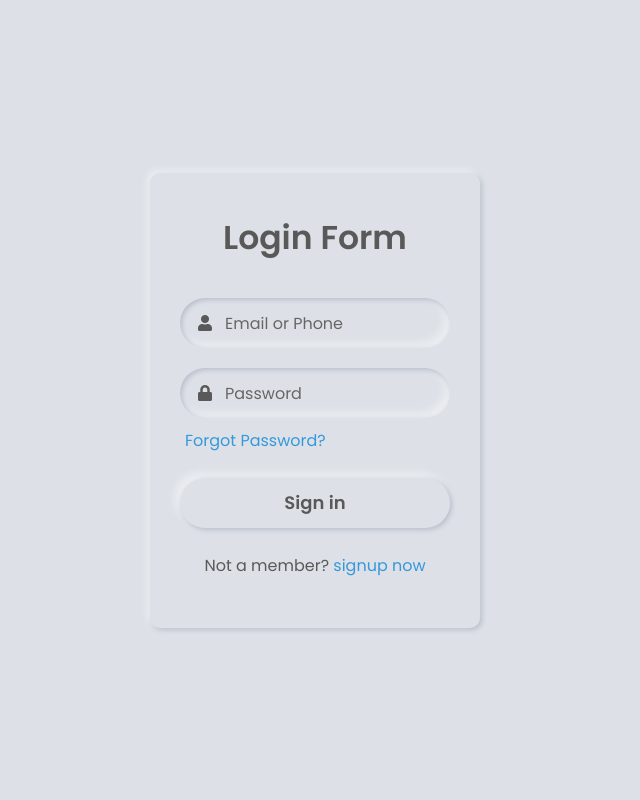
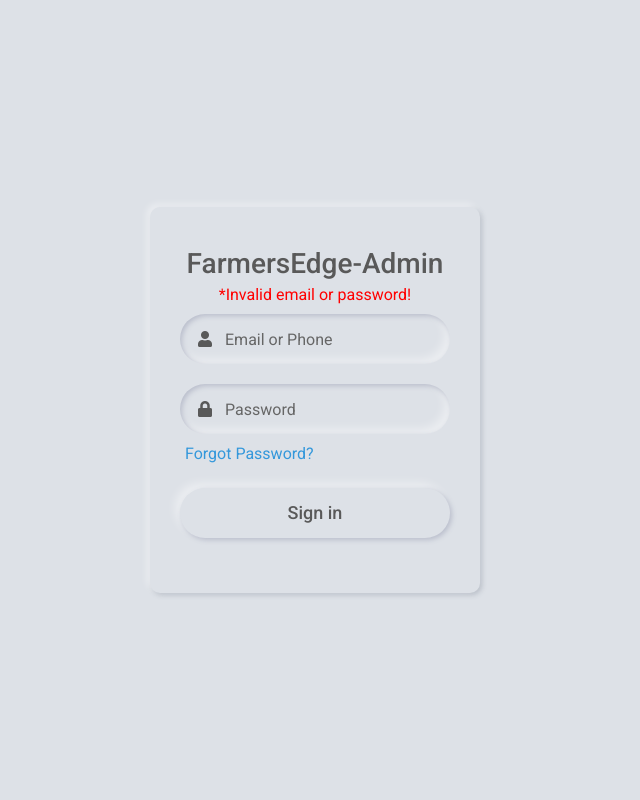
Before and after one commit to shakilkhan1414/Project_FarmersEdge, a PHP site: page /admin/view/index.php in a window 1280 px wide. Shown: the whole page, without its empty margins (325-965 px from the left). Run offline with PHP 8.4, Linux system fonts and the light colour scheme.

Commit message:
Add files via upload

```diff
--- a/admin/css/style.css
+++ b/admin/css/style.css
@@ -1,20 +1,27 @@
-@import url('https://fonts.googleapis.com/css?family=Poppins:400,500,600,700&display=swap');
+@import url('https://fonts.googleapis.com/css2?family=Roboto:wght@300;400;500&display=swap');
 *{
   margin: 0;
   padding: 0;
   box-sizing: border-box;
-  font-family: 'Poppins', sans-serif;
+  font-family: 'Roboto', sans-serif;
+  list-style-type: none;
+  scroll-behavior: smooth;
 }
-html,body{
-  height: 100%;
+a{
+    text-decoration: none;
 }
-body{
-  display: grid;
-  place-items: center;
-  background: #dde1e7;
-  text-align: center;
+
+/* ------- login page start ----------*/
+
+#login_wrapper{
+    display: flex;
+    justify-content: center;
+    align-items: center;
+    height: 100vh;
+    text-align: center;
+    background: #dde1e7;
 }
-.content{
+#login_wrapper .content{
   width: 330px;
   padding: 40px 30px;
   background: #dde1e7;
@@ -22,22 +29,22 @@ body{
   box-shadow: -3px -3px 7px #ffffff73,
                2px 2px 5px rgba(94,104,121,0.288);
 }
-.content .text{
-  font-size: 33px;
-  font-weight: 600;
-  margin-bottom: 35px;
+#login_wrapper .content .text{
+  font-size: 28px;
+  font-weight: 500;
+  margin-bottom: 15px;
   color: #595959;
 }
-.field{
+#login_wrapper .field{
   height: 50px;
   width: 100%;
   display: flex;
   position: relative;
 }
-.field:nth-child(2){
+#login_wrapper .field:nth-child(2){
   margin-top: 20px;
 }
-.field input{
+#login_wrapper .field input{
   height: 100%;
   width: 100%;
   padding-left: 45px;
@@ -50,17 +57,17 @@ body{
   box-shadow: inset 2px 2px 5px #BABECC,
               inset -5px -5px 10px #ffffff73;
 }
-.field input:focus{
+#login_wrapper .field input:focus{
   box-shadow: inset 1px 1px 2px #BABECC,
               inset -1px -1px 2px #ffffff73;
 }
-.field span{
+#login_wrapper .field span{
   position: absolute;
   color: #595959;
   width: 50px;
   line-height: 50px;
 }
-.field label{
+#login_wrapper .field label{
   position: absolute;
   top: 50%;
   transform: translateY(-50%);
@@ -68,28 +75,28 @@ body{
   pointer-events: none;
   color: #666666;
 }
-.field input:valid ~ label{
+#login_wrapper .field input:valid ~ label{
   opacity: 0;
 }
-.forgot-pass{
+#login_wrapper .forgot-pass{
   text-align: left;
   margin: 10px 0 10px 5px;
 }
-.forgot-pass a{
+#login_wrapper .forgot-pass a{
   font-size: 16px;
   color: #3498db;
   text-decoration: none;
 }
-.forgot-pass:hover a{
+#login_wrapper .forgot-pass:hover a{
   text-decoration: underline;
 }
-button{
+#login_wrapper button{
   margin: 15px 0;
   width: 100%;
   height: 50px;
   font-size: 18px;
   line-height: 50px;
-  font-weight: 600;
+  font-weight: 500;
   background: #dde1e7;
   border-radius: 25px;
   border: none;
@@ -99,20 +106,16 @@ button{
   box-shadow: 2px 2px 5px #BABECC,
              -5px -5px 10px #ffffff73;
 }
-button:focus{
+#login_wrapper button:focus{
   color: #3498db;
   box-shadow: inset 2px 2px 5px #BABECC,
              inset -5px -5px 10px #ffffff73;
 }
-.sign-up{
-  margin: 10px 0;
-  color: #595959;
-  font-size: 16px;
+.error{
+    display: inline-block;
+    text-align: left;
+    color: red;
+    transform: translateY(-10px);
 }
-.sign-up a{
-  color: #3498db;
-  text-decoration: none;
-}
-.sign-up a:hover{
-  text-decoration: underline;
-}
+
+/* ------- login page end ----------*/
--- a/admin/view/index.php
+++ b/admin/view/index.php
@@ -1,15 +1,14 @@
 <!DOCTYPE html>
-<!-- Created By CodingNepal -->
-<html lang="en" dir="ltr">
+<html>
   <head>
-    <meta charset="utf-8">
     <link rel="stylesheet" href="../css/style.css">
     <link rel="stylesheet" href="https://cdnjs.cloudflare.com/ajax/libs/font-awesome/5.15.3/css/all.min.css"/>
   </head>
   <body>
+    <section id="login_wrapper">
         <div class="content">
-      <div class="text">
-Login Form</div>
+            <div class="text">FarmersEdge-Admin</div>
+            <span class="error">*Invalid email or password!</span>
                 <form action="#">
                         <div class="field">
                             <input type="text" required>
@@ -22,13 +21,11 @@ Login Form</div>
                             <label>Password</label>
                         </div>
                         <div class="forgot-pass">
-<a href="#">Forgot Password?</a></div>
+                            <a href="#">Forgot Password?</a>
+                        </div>
                             <button>Sign in</button>
-        <div class="sign-up">
-Not a member?
-          <a href="#">signup now</a>
-        </div>
                 </form>
         </div>
+</section>
 </body>
 </html>
--- a/user/css/style.css
+++ b/user/css/style.css
@@ -118,8 +118,7 @@ header .menu ul li a{
   width: 50%;
 }
 #about .about_wrapper .about_content p{
-  letter-spacing: 1px;
-  font-weight: 400;
+  font-weight: 500;
 }
 #about .about_wrapper .about_picture img{
   -webkit-box-shadow: 0px 0px 20px 1px rgba(0,0,0,0.75);
```
Lines whose indentation alone changed are shown as unchanged.
